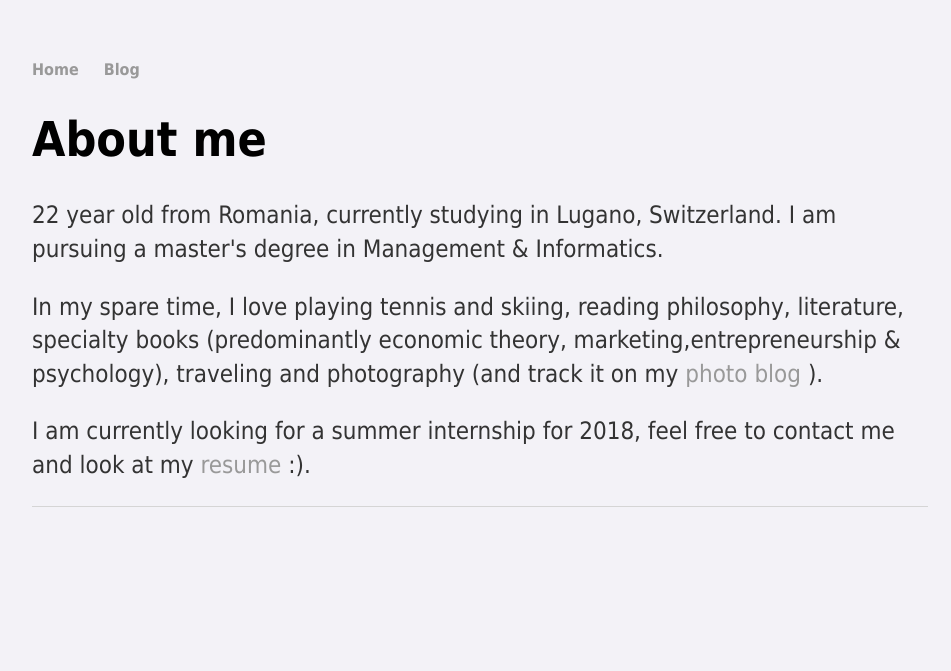
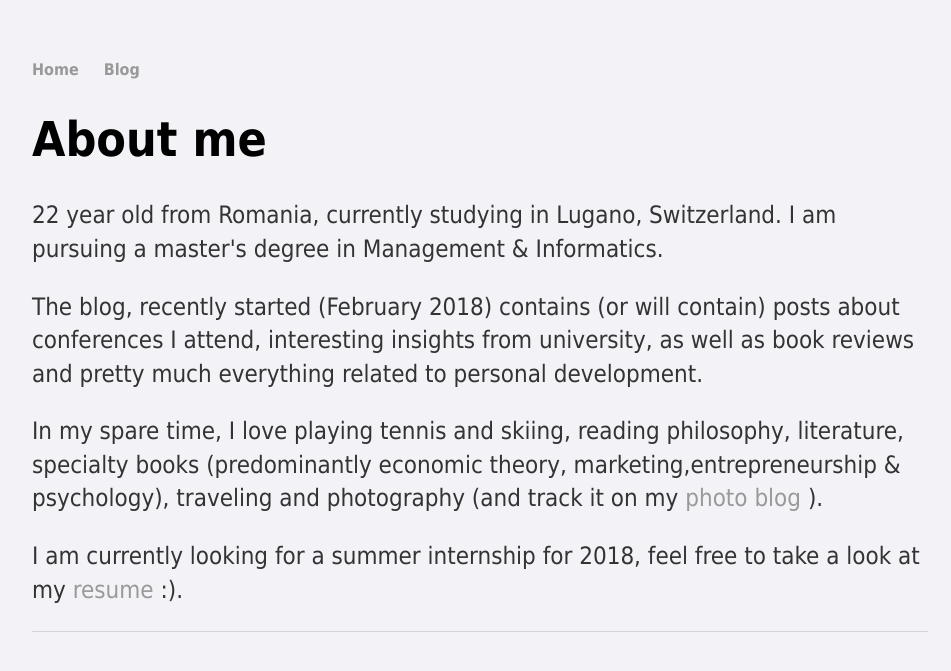
Before and after one commit to bianca-stancu/bianca-stancu.github.io, a Jekyll site: the page built from index.html, in a window 1280 px wide. Shown: the top 671 px of the page, without its empty margins (160-1111 px from the left). Built offline with Jekyll 4.4.1, drawn with Linux system fonts in a browser that asks for light colours; comment, search, counter and statistics services are not loaded.

Commit message:
Changes to home page

```diff
--- a/index.html
+++ b/index.html
@@ -5,8 +5,9 @@ title: Bianca Stancu
 <div class="blurb">
 	<h1>About me</h1>
 	<p> 22 year old from Romania, currently studying in Lugano, Switzerland. I am pursuing a master's degree in Management & Informatics.</p>
+	<p> The blog, recently started (February 2018) contains (or will contain) posts about conferences I attend, interesting insights from university, as well as book reviews and pretty much everything related to personal development. </p>
 	<p> In my spare time, I love playing tennis and skiing, reading philosophy, literature, specialty books (predominantly economic theory, marketing,entrepreneurship & psychology), traveling and photography (and track it on my <a href="http://finding-calypso.tumblr.com/"> photo blog </a>).</p>
-	<p> I am currently looking for a summer internship for 2018, feel free to contact me and look at my <a href="/pdf_js/web/viewer.html?file=CV_Bianca_Stancu.pdf">resume</a> :). </p>
+	<p> I am currently looking for a summer internship for 2018, feel free to take a look at my <a href="/pdf_js/web/viewer.html?file=CV_Bianca_Stancu.pdf">resume</a> :). </p>
 	<script src="//platform.linkedin.com/in.js" type="text/javascript"></script>
 <script type="IN/MemberProfile" data-id="https://www.linkedin.com/in/biancastancu28" data-format="click" data-related="false" data-text="Bianca Stancu"></script>
 </div><!-- /.blurb -->
```
Also changed, not shown: _posts/2018-02-23-introduction.md (deleted, +0 -6 lines).
